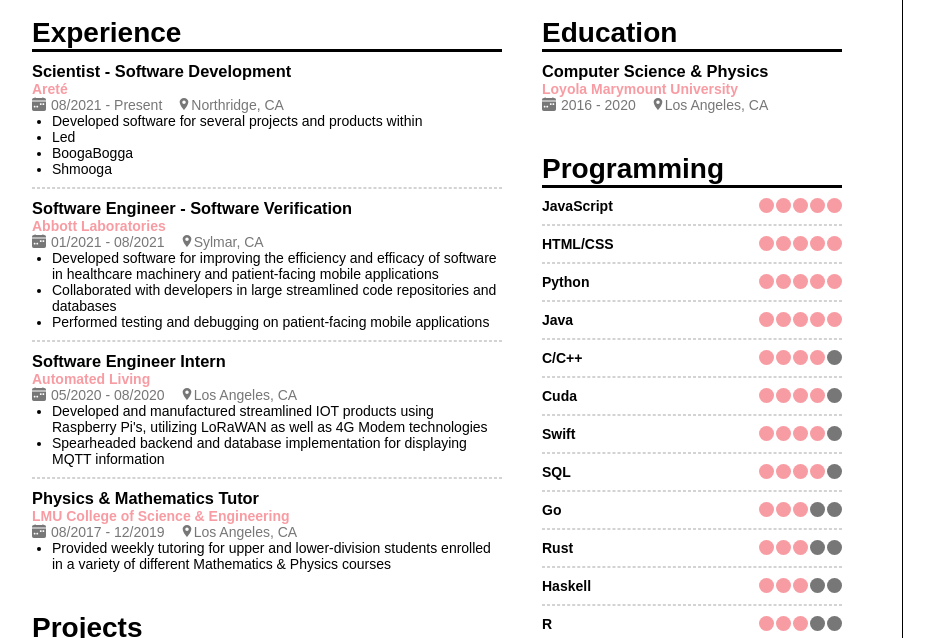
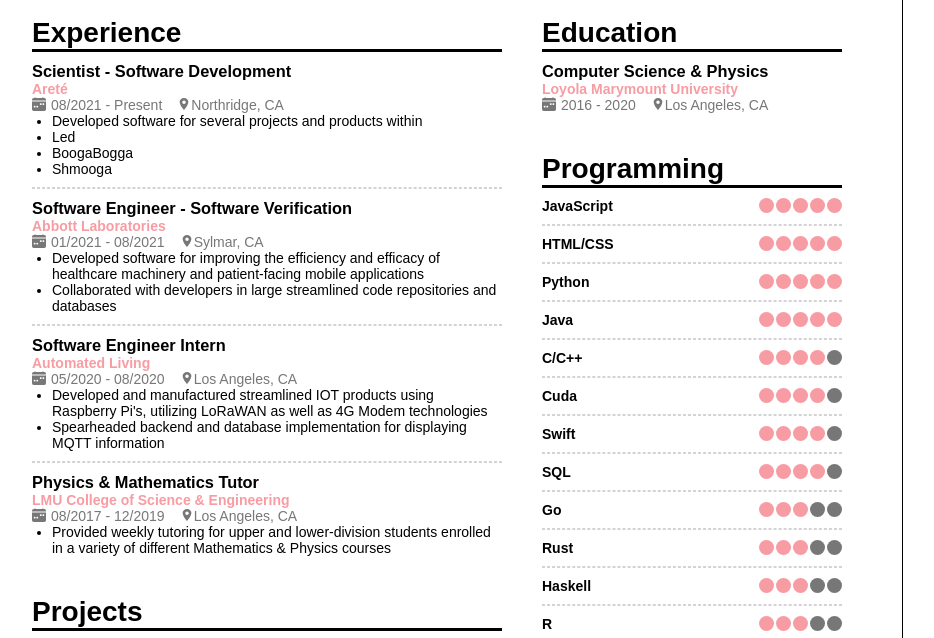
Before and after one commit to benjaminjkern/resume, a React app: page / in a window 1280 px wide. Shown: the part 160-798 px from the top of the page, without its empty margins (28-962 px from the left). Built offline with nearby package versions, Linux system fonts and the light colour scheme.

Commit message:
Small change

```diff
--- a/public/index.html
+++ b/public/index.html
@@ -2,7 +2,6 @@
 <html lang="en">
 
 <head>
-  <meta name="viewport" content="width=device-width, initial-scale=1">
   <title>Ben Kern Resume</title>
 </head>
 
--- a/src/sections/ExperienceSection.js
+++ b/src/sections/ExperienceSection.js
@@ -25,9 +25,8 @@
                     dates="01/2021 - 08/2021"
                     location="Sylmar, CA"
                     achievements={[
-                        "Developed software for improving the efficiency and efficacy of software in healthcare machinery and patient-facing mobile applications",
+                        "Developed software for improving the efficiency and efficacy of healthcare machinery and patient-facing mobile applications",
                         "Collaborated with developers in large streamlined code repositories and databases",
-                        "Performed testing and debugging on patient-facing mobile applications",
                     ]}
                 />
                 <Job
```
